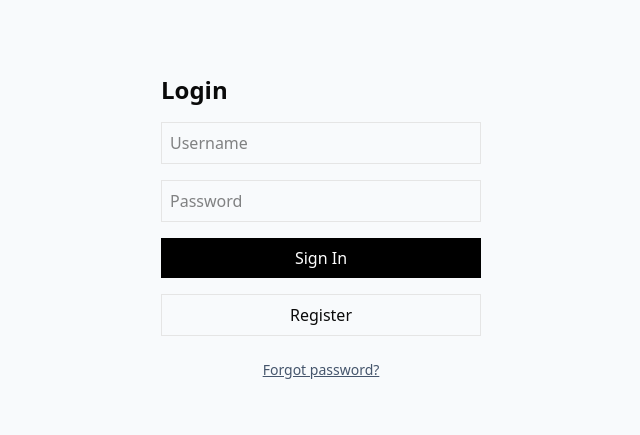
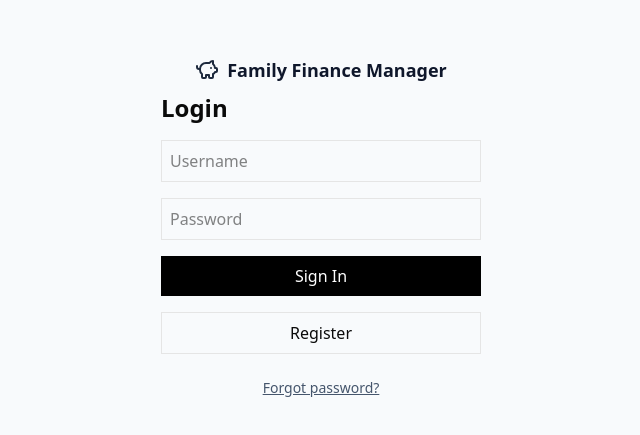
Before and after one commit to lucioaleotta/family-finance-manager, a Next.js app in the folder frontend/: page /login in a window 1280 px wide. Shown: the part 169-604 px from the top of the page, without its empty margins (319-959 px from the left). Built offline with nearby package versions, Linux system fonts and the light colour scheme.

Commit message:
feat(auth): add brand logo on login page

```diff
--- a/frontend/app/(auth)/login/page.tsx
+++ b/frontend/app/(auth)/login/page.tsx
@@ -2,6 +2,7 @@
 
 import { useState } from "react"
 import { useRouter } from "next/navigation"
+import { PiggyBank } from "lucide-react"
 
 export default function LoginPage() {
 
@@ -51,6 +52,11 @@ export default function LoginPage() {
     return (
         <div className="flex h-screen items-center justify-center">
             <div className="w-[320px] space-y-4">
+
+                <div className="mb-2 flex items-center justify-center gap-2">
+                    <PiggyBank className="h-6 w-6 text-slate-800" />
+                    <span className="text-lg font-semibold text-slate-900">Family Finance Manager</span>
+                </div>
 
                 <h1 className="text-2xl font-semibold">Login</h1>
 
```
